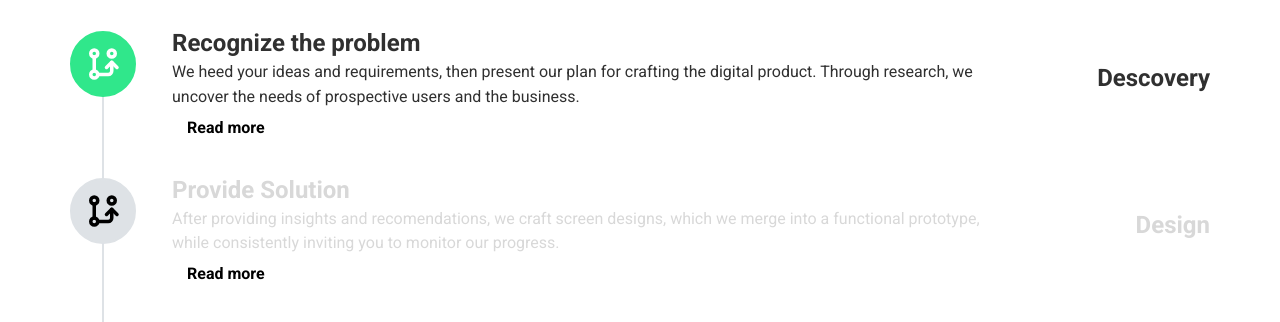
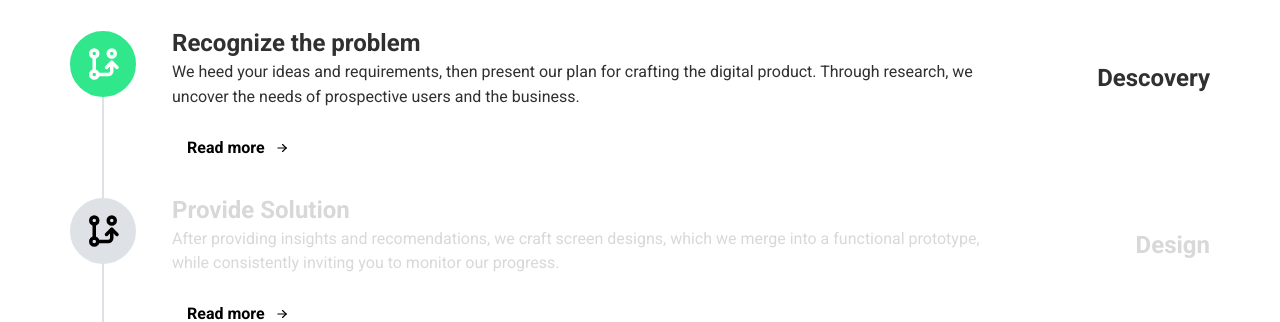
Before and after one commit to SzEmil/which-framework, a React app in the folder nextjs/: page /en/offer in a window 1280 px wide. Shown: the part 481-803 px from the top of the page. Built offline with nearby package versions, Linux system fonts and the light colour scheme.

Commit message:
feat(frontend): timeline

```diff
--- a/nextjs/components/OurProcess/components/Timeline/Timeline.tsx
+++ b/nextjs/components/OurProcess/components/Timeline/Timeline.tsx
@@ -2,12 +2,7 @@
 import { i18n } from "@/i18n/helpers";
 import { LangType } from "@/types/types";
 import { Button, Flex, Timeline as MantineTimeline, Text, TimelineItem } from "@mantine/core";
-import {
-  IconGitBranch,
-  IconGitPullRequest,
-  IconGitCommit,
-  IconMessageDots,
-} from "@tabler/icons-react";
+import { IconGitBranch, IconArrowRight } from "@tabler/icons-react";
 import Link from "next/link";
 import { ContentSchema } from "@/i18n/schema";
 import { nanoid } from "nanoid";
@@ -45,7 +40,15 @@ export const Timeline = ({ lang }: TimelineProps) => {
               {timeLineData[step as TimelineKeys].category}
             </Text>
           </Flex>
-          <Button fz={16} fw={700} component={Link} href={"/"} variant="transparent">
+          <Button
+            fz={16}
+            fw={700}
+            component={Link}
+            href={"/"}
+            variant="transparent"
+            rightSection={<IconArrowRight size={14} />}
+            mt={20}
+          >
             {timeLineData[step as TimelineKeys].btn}
           </Button>
         </TimelineItem>
```
